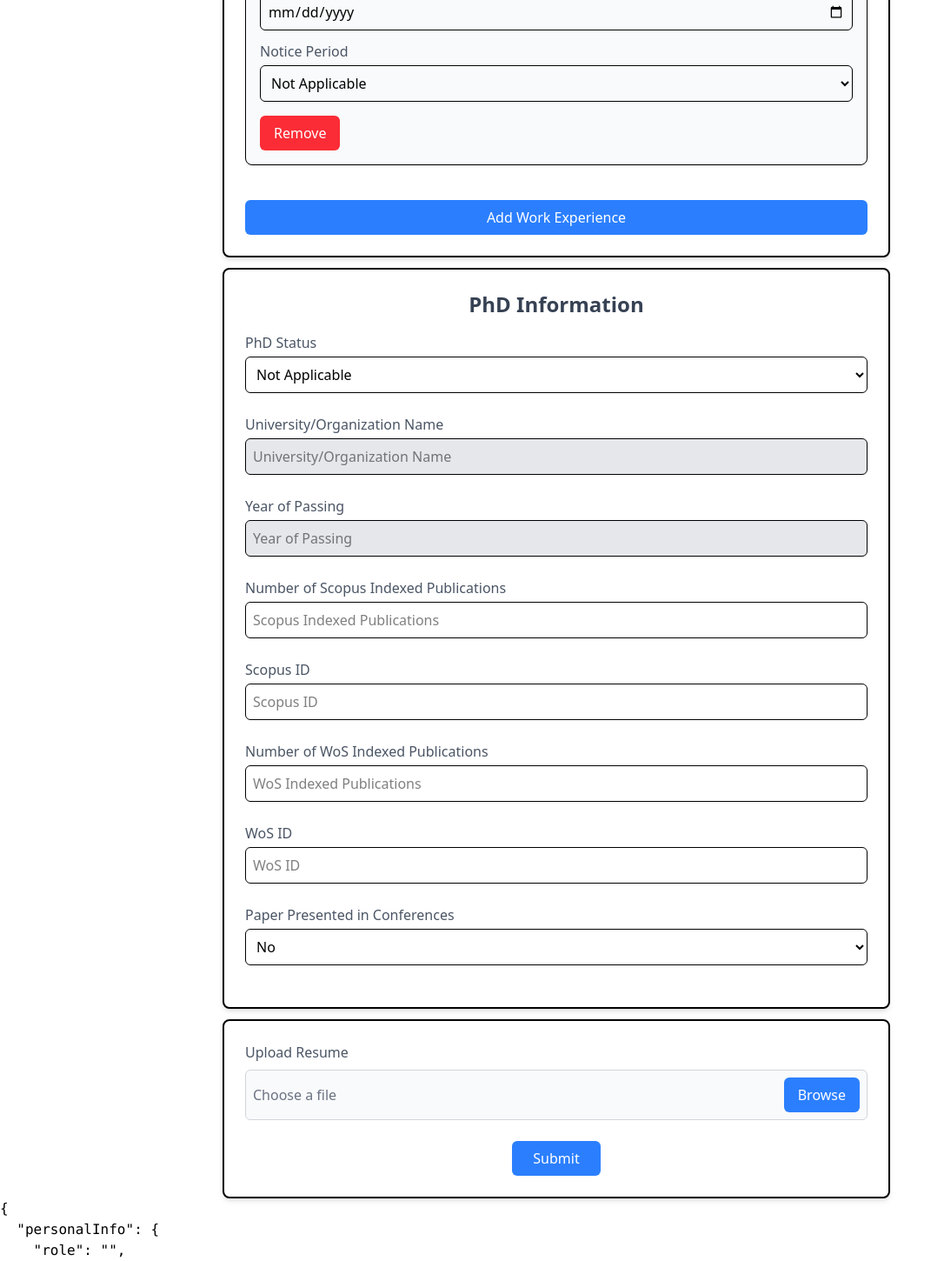
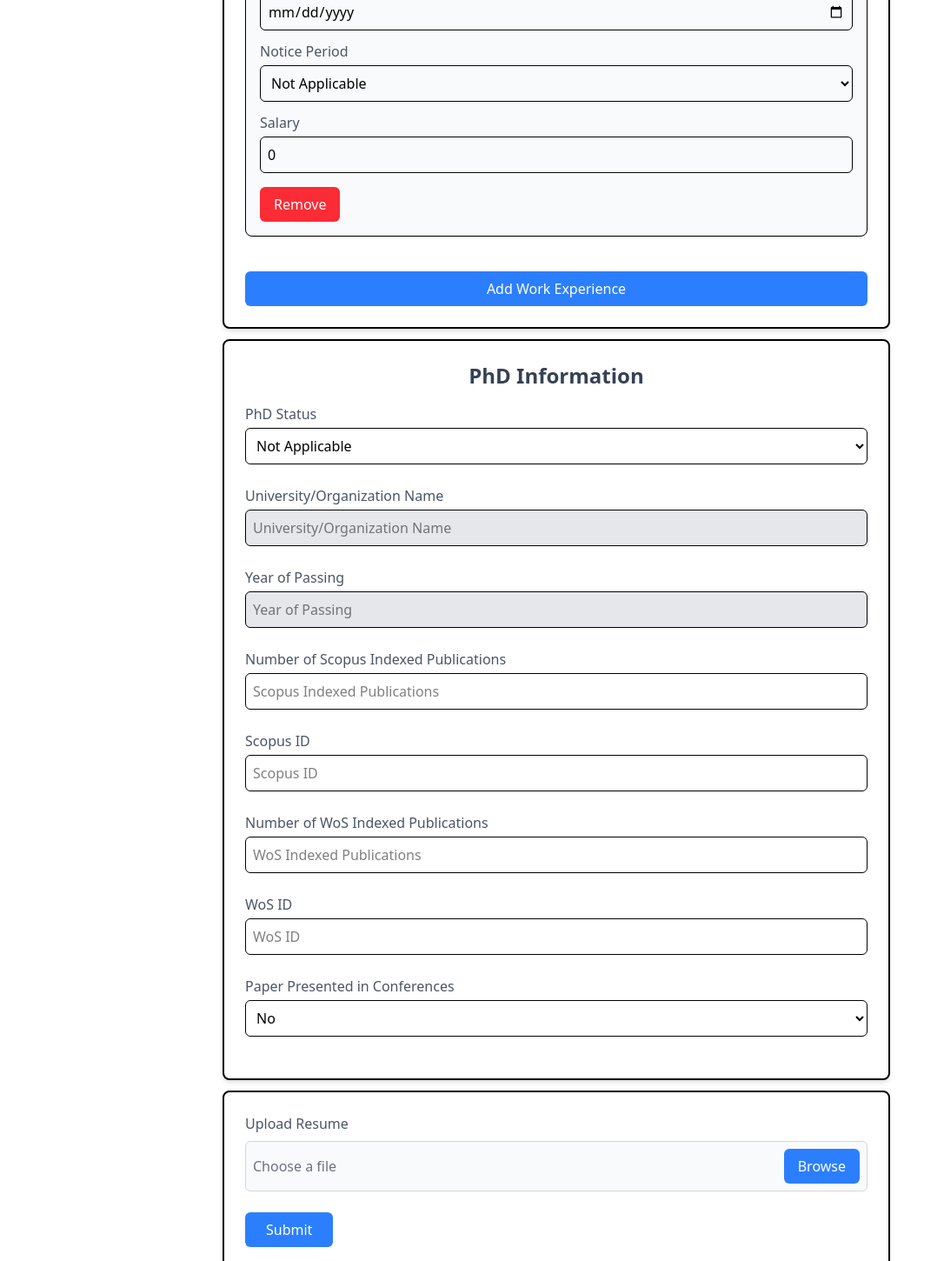
Before and after one commit to Sachi9892/LS-Raheja-Internship-Frontend, a React (Vite) app: page / in a window 1280 px wide. Shown: the part 3260-4710 px from the top of the page at 87% size, without its empty margins (0-1086 px from the left). Built offline with nearby package versions, Linux system fonts and the light colour scheme.

Commit message:
everything working

```diff
--- a/src/App.jsx
+++ b/src/App.jsx
@@ -1,15 +1,15 @@
-//import React from "react";
+import { useState } from "react";
 import { Formik, Form } from "formik";
 import * as Yup from "yup";
 import axios from "axios";
 
-import AddressForm from "./components/AddressForm"
-import PersonalInfoForm from "./components/PersonalInfoForm"
-import CompetitiveFormExam from "./components/CompetitiveFormExam"
-import PhdForm from "./components/PhdForm"
-import QualificationForm from "./components/QualificationForm"
-import WorkExperienceForm from "./components/WorkExperienceForm"
-import "./App.css"
+import AddressForm from "./components/AddressForm";
+import PersonalInfoForm from "./components/PersonalInfoForm";
+import CompetitiveFormExam from "./components/CompetitiveFormExam";
+import PhdForm from "./components/PhdForm";
+import QualificationForm from "./components/QualificationForm";
+import WorkExperienceForm from "./components/WorkExperienceForm";
+import "./App.css";
 
 import {
   personalInfoValidation,
@@ -18,7 +18,7 @@ import {
   workExperienceValidation,
   phdValidation,
   competitiveExamsValidation,
-} from "./validation/FormValidation"
+} from "./validation/FormValidation";
 
 const initialValues = {
   personalInfo: {
@@ -36,16 +36,18 @@ const initialValues = {
     city: "",
     pinCode: "",
   },
-  qualifications: [{
-    degree: '',
-    educationMode: '',
-    universityName: '',
-    specialization: '',
-    yearOfPassing: '',
-    cgpa: ''
-  }],
+  qualifications: [
+    {
+      degree: "",
+      educationMode: "",
+      universityName: "",
+      specialization: "",
+      yearOfPassing: "",
+      cgpa: "",
+    },
+  ],
   workExperience: {
-    isFresher: false, // Default value for Fresher/Experienced
+    isFresher: false,
     list: [
       {
         organizationName: "",
@@ -76,8 +78,13 @@ const initialValues = {
   ],
 };
 
+const ApplicantForm = () => {
+
+  const [isSubmitting, setIsSubmitting] = useState(false);
+  const [isSubmitted, setIsSubmitted] = useState(false);
+
   const handleSubmit = async (values, { setSubmitting }) => {
-
+    setIsSubmitting(true);
     const formData = new FormData();
 
     // Extract resume and keep the rest as applicant data
@@ -90,7 +97,7 @@ const handleSubmit = async (values, { setSubmitting }) => {
 
     if (resume) {
       formData.append("resume", resume);
-    console.log("resume attached ", resume.name);
+      console.log("Resume attached:", resume.name);
     }
 
     try {
@@ -99,37 +106,32 @@ const handleSubmit = async (values, { setSubmitting }) => {
         formData,
         { headers: { "Content-Type": "multipart/form-data" } }
       );
+
       console.log("Form submitted successfully:", response.data);
+
+      if (response.status === 201) {
+        setIsSubmitted(true); // Show success message
+      }
     } catch (error) {
       console.error("Error submitting form:", error);
     } finally {
+      setIsSubmitting(false);
       setSubmitting(false);
     }
   };
 
-
-// const handleSubmit = async (values) => {
-//   try {
-//     console.log("Sending Data:", values); // Debugging
-//     const response = await axios.post(
-//       "http://localhost:8080/lsraheja/apply-now",
-//       values, // <-- Add this (values should be the request body)
-//       {
-//         headers: {
-//           "Content-Type": "multipart/form-data"
-//         },
-//       }
-//     );
-//     console.log("Form submitted successfully:", response.data);
-//   } catch (error) {
-//     console.error("Error submitting form:", error.response ? error.response.data : error.message);
-//   }
-// };
-
-
-
-const ApplicantForm = () => (
-  <div className="applicant-form-container"> {/* Apply background */}
+  return (
+    <div className="applicant-form-container">
+      {isSubmitted ? (
+        <div className="success-message">
+          <h2 className="text-green-600 text-center font-bold text-2xl">
+            Thank you for applying!
+          </h2>
+          <p className="text-center text-gray-700 mt-2">
+            Your application has been successfully submitted.
+          </p>
+        </div>
+      ) : (
         <Formik
           initialValues={initialValues}
           onSubmit={handleSubmit}
@@ -147,7 +149,7 @@ const ApplicantForm = () => (
           {({ values, setFieldValue, errors }) => (
             <Form>
               <img
-            src="src\assets\images\lsrj_banner.jpg"
+                src="src/assets/images/lsrj_banner.jpg"
                 alt="College Banner"
                 className="w-full max-h-40 object-cover mb-4"
               />
@@ -173,13 +175,10 @@ const ApplicantForm = () => (
                       accept=".pdf"
                       onChange={(event) => {
                         const file = event.currentTarget.files[0];
-                    console.log("Selected file:", file.name); // Debugging
+                        console.log("Selected file:", file.name);
                         setFieldValue("resume", file);
                       }}
-
-
                       className="opacity-0 absolute w-full h-full cursor-pointer"
-
                     />
                     <div className="flex items-center justify-between p-2 border border-gray-300 rounded-md bg-gray-50 hover:bg-gray-100">
                       <span className="text-gray-500">
@@ -196,13 +195,24 @@ const ApplicantForm = () => (
                   </div>
                 </div>
 
-            {/* Submit Button */}
+                {/* Submit Button with Loader */}
                 <div className="text-center rounded-md mt-6">
                   <button
                     type="submit"
-                className="bg-blue-500 text-center text-white px-6 py-2 rounded-md hover:bg-blue-700 focus:outline-none focus:ring-2 focus:ring-blue-300"
+                    className="bg-blue-500 text-center text-white px-6 py-2 rounded-md hover:bg-blue-700 focus:outline-none focus:ring-2 focus:ring-blue-300 flex items-center justify-center"
+                    disabled={isSubmitting}
                   >
-                Submit
+                    {isSubmitting ? (
+                      <>
+                        <svg
+                          className="animate-spin h-5 w-5 mr-2 border-t-2 border-white rounded-full"
+                          viewBox="0 0 24 24"
+                        ></svg>
+                        Submitting...
+                      </>
+                    ) : (
+                      "Submit"
+                    )}
                   </button>
                 </div>
               </div>
@@ -213,7 +223,9 @@ const ApplicantForm = () => (
             </Form>
           )}
         </Formik>
+      )}
     </div>
   );
+};
 
 export default ApplicantForm;
--- a/src/components/WorkExperienceForm.jsx
+++ b/src/components/WorkExperienceForm.jsx
@@ -169,6 +169,20 @@ const WorkExperienceForm = () => {
                                                 className="text-red-500 text-sm"
                                             />
 
+                                            {/* Salary */}
+                                            <label className="block text-gray-600 font-medium mt-3">Salary</label>
+                                            <Field
+                                                name={`workExperience.list[${index}].currentSalary`}
+                                                placeholder="Enter Salary"
+                                                type="number"
+                                                className="w-full p-2 border rounded-md mt-1 focus:ring-2 focus:ring-blue-400"
+                                            />
+                                            <ErrorMessage
+                                                name={`workExperience.list[${index}].currentSalary`}
+                                                component="div"
+                                                className="text-red-500 text-sm"
+                                            />
+
                                             {/* Remove Experience Button */}
                                             <button
                                                 type="button"
```
Lines whose indentation alone changed are shown as unchanged.
